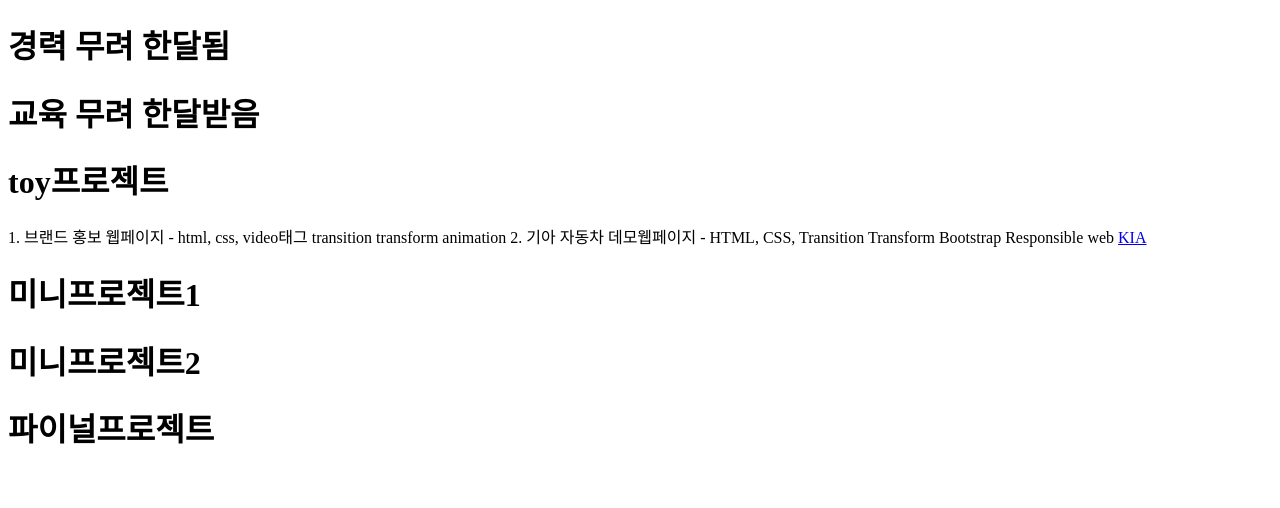
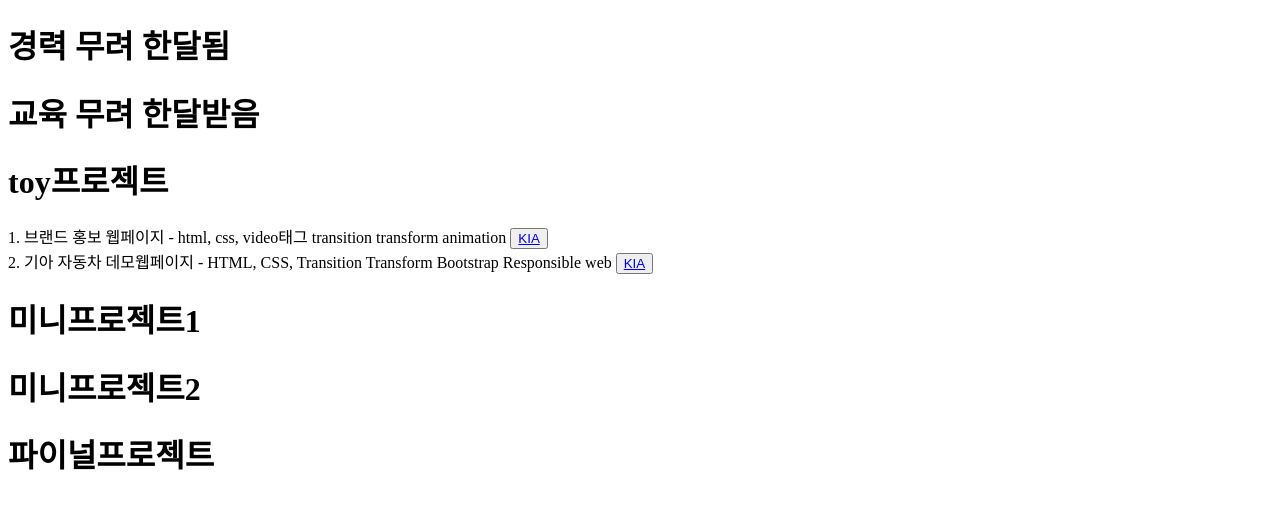
Before and after one commit to eunboki1/portfolio, a plain HTML site: page index.html in a window 1280 px wide. Drawn offline with Linux system fonts and the light colour scheme.

Commit message:
Add files via upload

```diff
--- a/index.html
+++ b/index.html
@@ -11,14 +11,17 @@
     <h1>toy프로젝트 </h1>
     1. 브랜드 홍보 웹페이지
     - html, css, video태그 transition transform animation
+    <button><a href="https://eunboki1.github.io/Nike/" target="_blank">KIA</a></button><br>
+
 
     2. 기아 자동차 데모웹페이지
     - HTML, CSS, Transition Transform Bootstrap Responsible web
-    <a href="https://eunboki1.github.io/Kia/" target="_blank">KIA</a>
+    <button><a href="https://eunboki1.github.io/Kia/" target="_blank">KIA</a></button>
 
     <h1>미니프로젝트1</h1>
     <h1>미니프로젝트2</h1>
     <h1>파이널프로젝트</h1>
 
+
 </body>
 </html>
```
